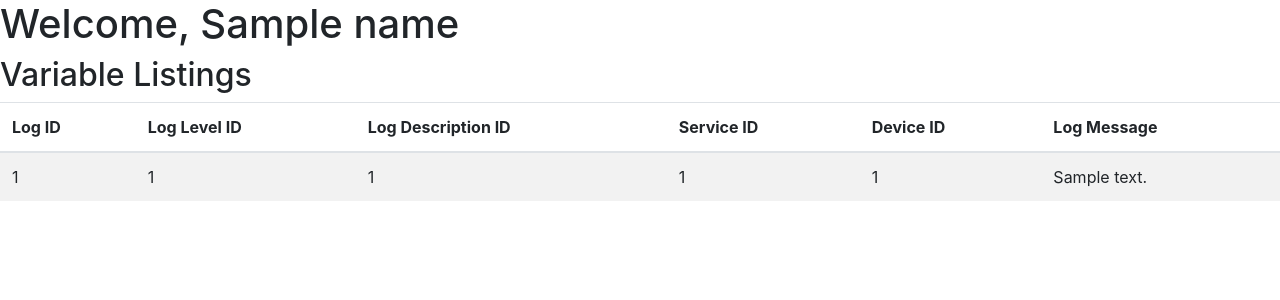
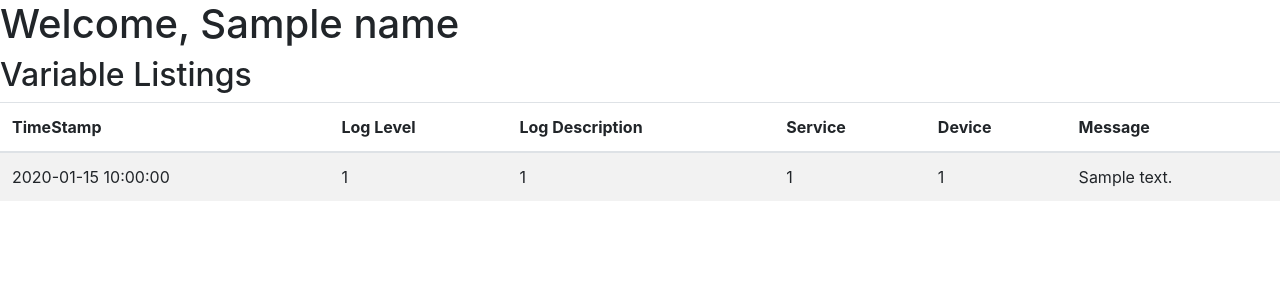
Before and after one commit to akkoyun/PostOffice-UI, a Flask app: template templates/home.html in a window 1280 px wide. Shown: the top 300 px of the page. Run offline with Flask 3, Linux system fonts and the light colour scheme; the template is opened without the code that fills it: most values are stand-ins (such as "Sample title", 1, 10 or a date in 2020); parts of the project's set-up code (start-up, migrations or seed data) failed here and were passed over.

Commit message:
Initial update

```diff
--- a/app.py
+++ b/app.py
@@ -23,12 +23,12 @@ def Get_All_Variables():
 		with Database.DB_Session_Scope() as DB:
 
 			# Query all data types
-			Query_Log = DB.query(Models.Log).order_by(desc(Models.Log.Create_Time)).limit(20).all()
+			Query_Log = DB.query(Models.Log).order_by(desc(Models.Log.Create_Time)).limit(10).all()
 
 			# Set Data Type List
 			Data_Type_List = [
 				{
-					'Log_ID': Log.Log_ID,
+					'Create_Time': Log.Create_Time,
 					'Log_Level_ID': Log.Log_Level_ID,
 					'Log_Description_ID': Log.Log_Description_ID,
 					'Service_ID': Log.Service_ID,
--- a/templates/home.html
+++ b/templates/home.html
@@ -17,19 +17,19 @@
     <table class="table table-striped">
       <thead>
         <tr>
-          <th>Log ID</th>
-          <th>Log Level ID</th>
-          <th>Log Description ID</th>
-          <th>Service ID</th>
-          <th>Device ID</th>
-          <th>Log Message</th>
+          <th>TimeStamp</th>
+          <th>Log Level</th>
+          <th>Log Description</th>
+          <th>Service</th>
+          <th>Device</th>
+          <th>Message</th>
         </tr>
       </thead>
       <tbody>
         {% for Variable in Variables %}
         <tr>
 
-          <td>{{ Variable['Log_ID'] }}</td>
+          <td>{{ Variable['Create_Time'] }}</td>
           <td>{{ Variable['Log_Level_ID'] }}</td>
           <td>{{ Variable['Log_Description_ID'] }}</td>
           <td>{{ Variable['Service_ID'] }}</td>
```
